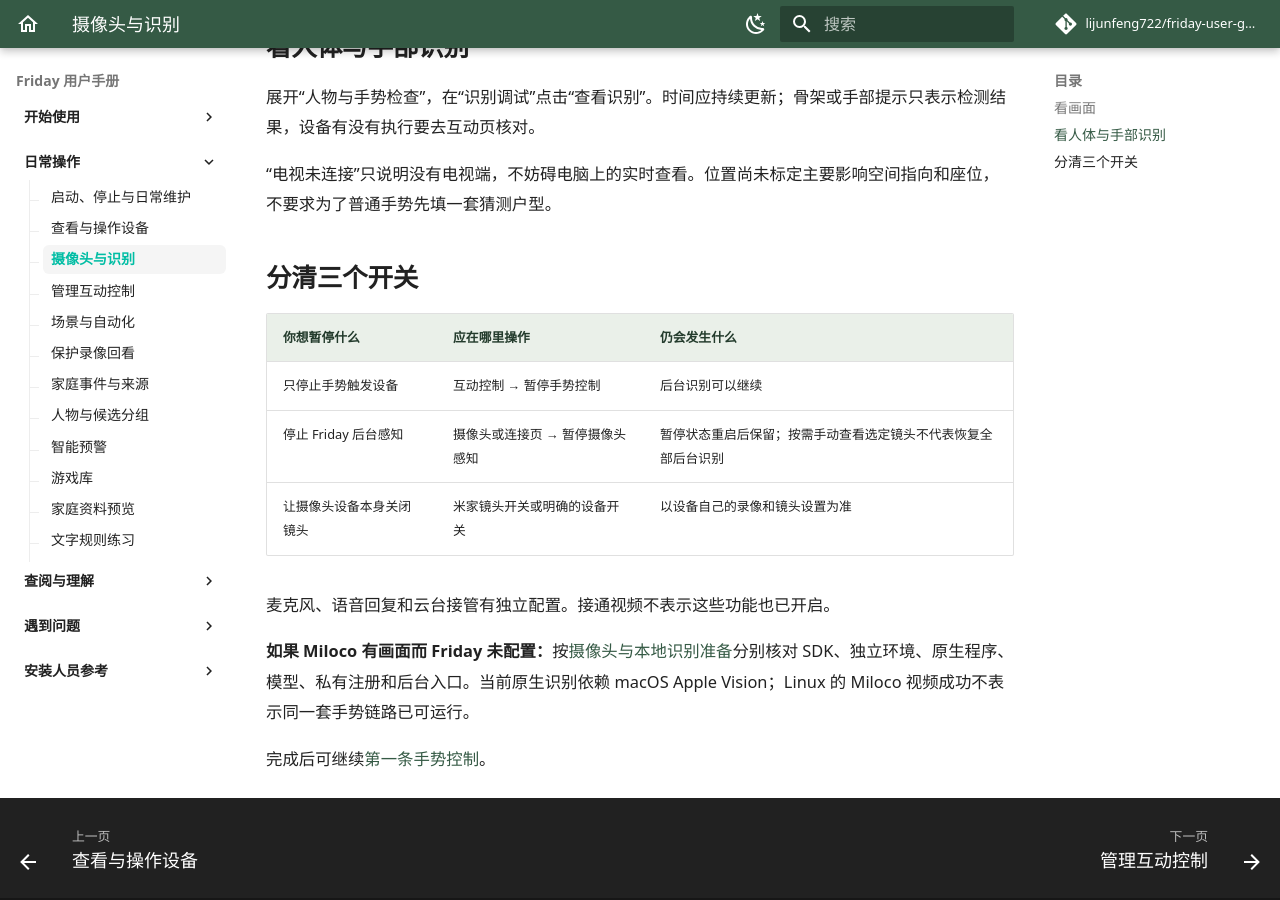
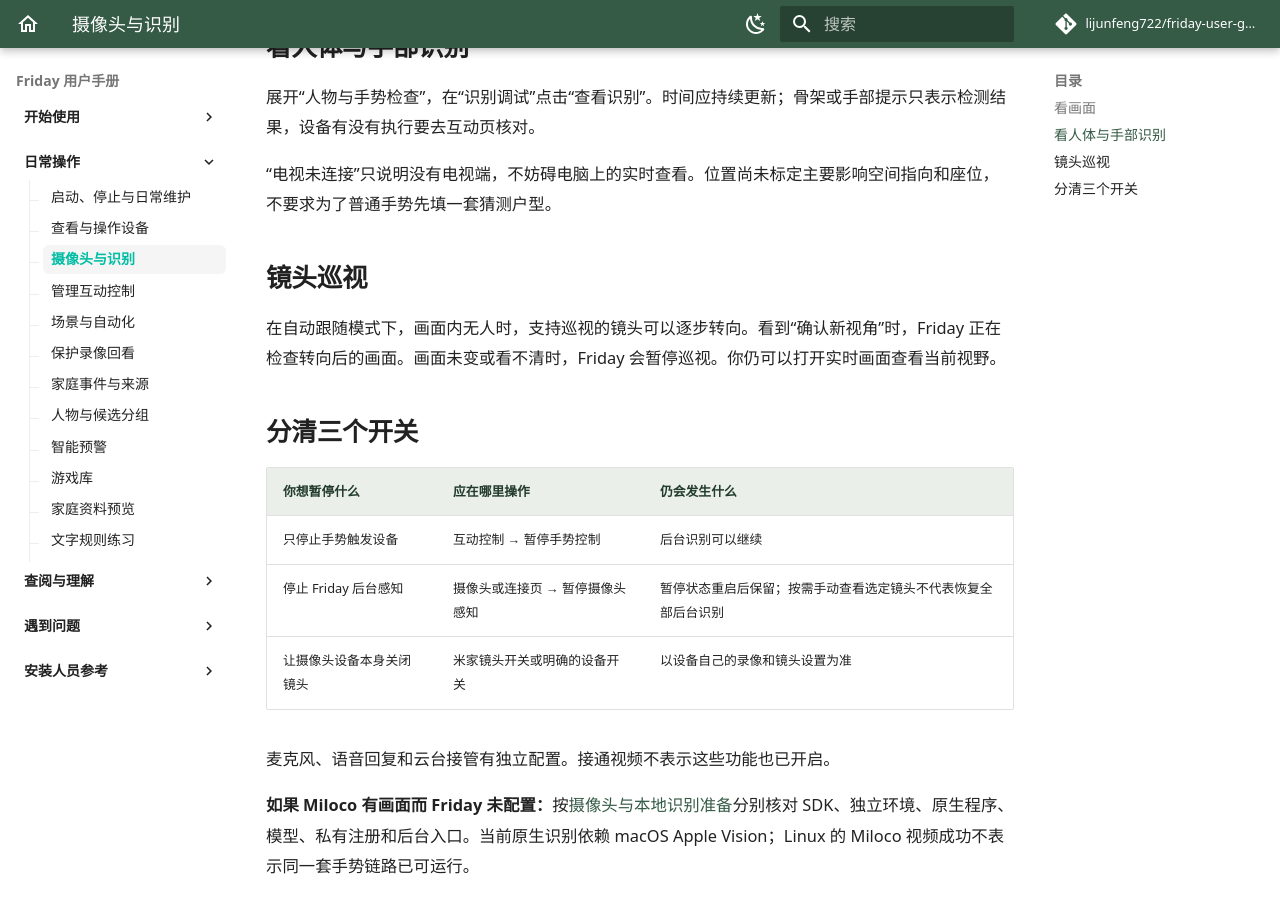
Before and after one commit to lijunfeng722/friday-user-guide, an MkDocs documentation site: the page built from docs/guides/cameras.md, in a window 1280 px wide and 900 px high, scrolled down 1006 px. Built offline with MkDocs 1.6.1 and Material for MkDocs 9.7.7, drawn with Linux system fonts in a browser that asks for light colours; comment, search, counter and statistics services are not loaded.

Commit message:
文档：说明摄像头巡视如何确认视角

```diff
--- a/docs/guides/cameras.md
+++ b/docs/guides/cameras.md
@@ -18,6 +18,10 @@
 
 “电视未连接”只说明没有电视端，不妨碍电脑上的实时查看。位置尚未标定主要影响空间指向和座位，不要求为了普通手势先填一套猜测户型。
 
+## 镜头巡视
+
+在自动跟随模式下，画面内无人时，支持巡视的镜头可以逐步转向。看到“确认新视角”时，Friday 正在检查转向后的画面。画面未变或看不清时，Friday 会暂停巡视。你仍可以打开实时画面查看当前视野。
+
 ## 分清三个开关
 
 | 你想暂停什么 | 应在哪里操作 | 仍会发生什么 |
```
Also changed, not shown: USER_MANUAL.md (+4 -0 lines).
